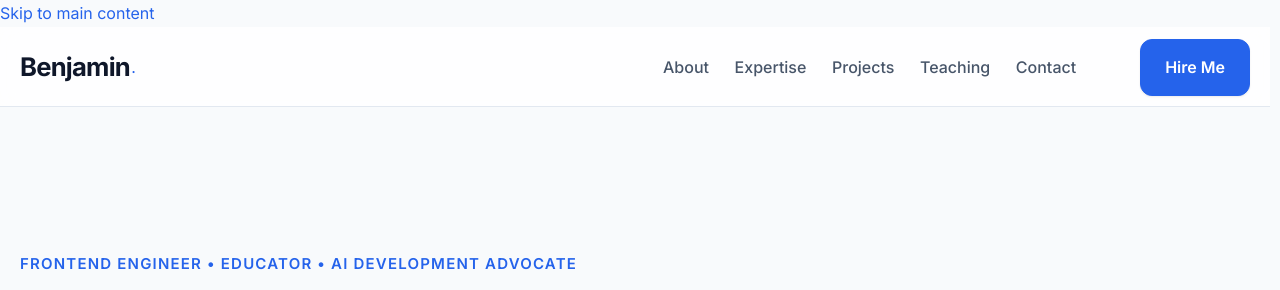
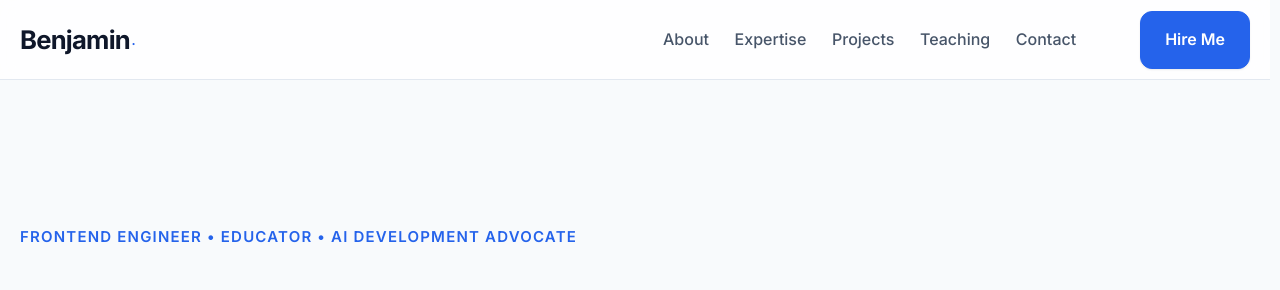
Before and after one commit to Chukwukadibia/Chukwukadibia-Portfolio, a plain HTML site: page index.html in a window 1280 px wide. Shown: the top 290 px of the page. Drawn offline with Linux system fonts and the light colour scheme.

Commit message:
Remove skip-link, hide testimonials section
- index.html: removed the 'Skip to main content' skip-link markup
  entirely, per request. Note: it had no CSS backing it (no
  .skip-link rule existed anywhere in the stylesheet), which is why
  it was rendering as a visible plain-text link at the top of the
  page instead of being hidden until keyboard-focused as skip links
  normally are.

- testimonials.css: added .testimonials-section{ display:none } to
  hide the testimonials section from the page. Markup left intact in
  index.html and the CSS rule is isolated/commented so the section
  can be brought back by deleting the single rule.

```diff
--- a/assets/css/sections/testimonials.css
+++ b/assets/css/sections/testimonials.css
@@ -2,6 +2,17 @@
    TESTIMONIALS
    Benjamin Chukwukadibia Portfolio
 ========================================== */
+
+/* ==========================================
+   SECTION HIDDEN (temporary)
+   Remove this rule to bring the section back.
+========================================== */
+
+.testimonials-section{
+
+    display:none;
+
+}
 
 /* ==========================================
    TESTIMONIALS CONTENT
--- a/index.html
+++ b/index.html
@@ -149,16 +149,6 @@
 </head>
 
 <body>
-
-    <!-- ==========================================
-         Skip Link
-    ========================================== -->
-
-    <a
-        href="#main-content"
-        class="skip-link">
-        Skip to main content
-    </a>
 
     <!-- ==========================================
          Site Wrapper
```
